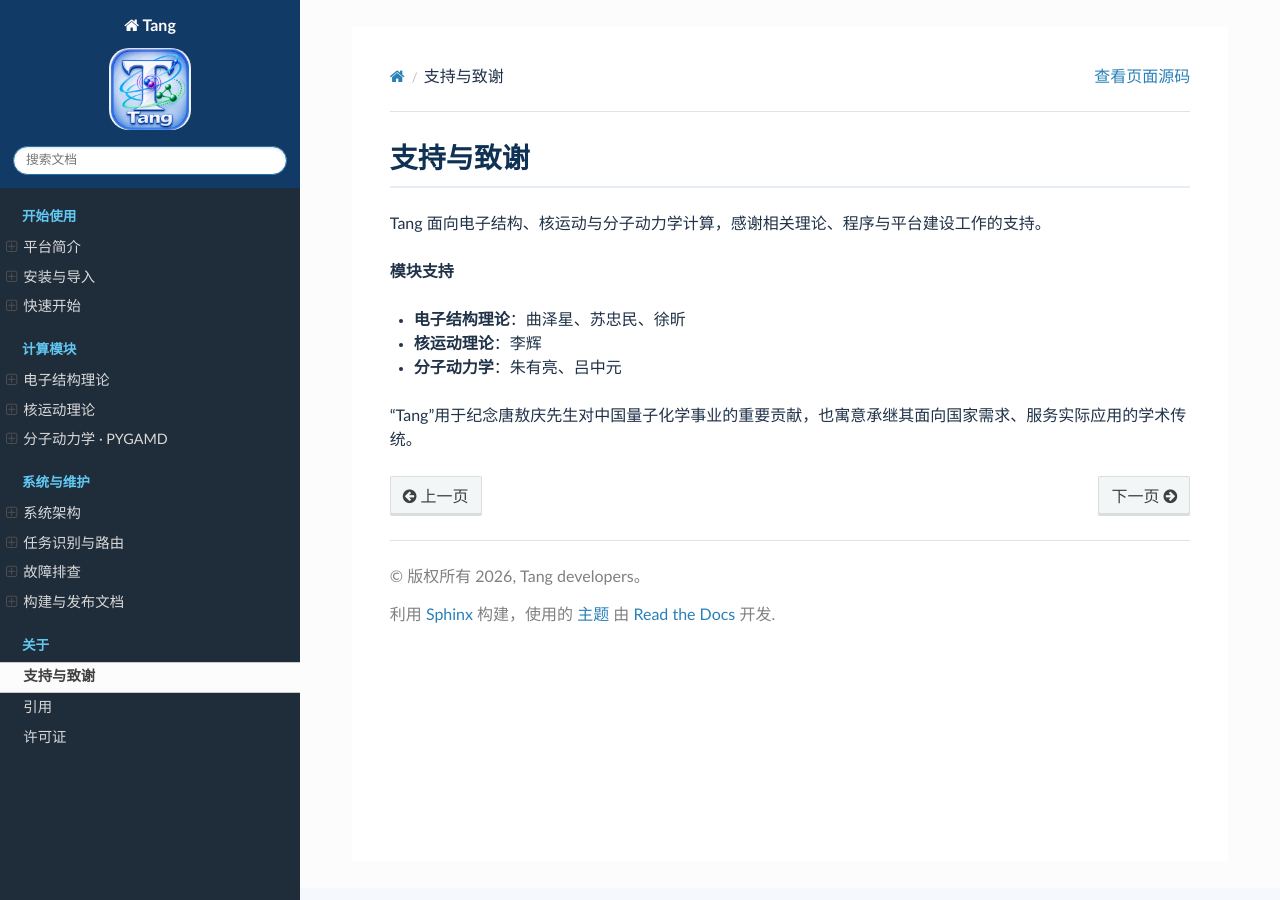
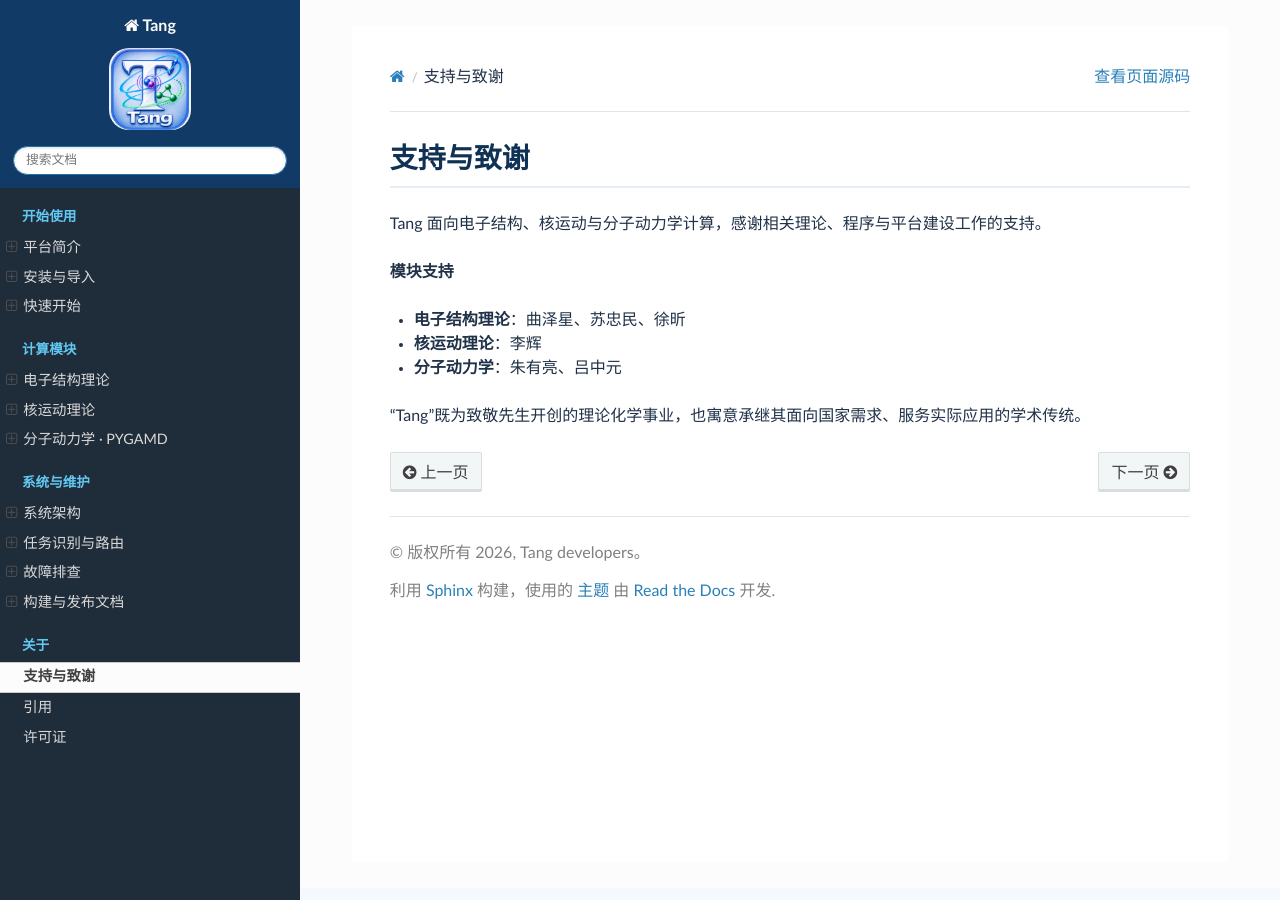
Before and after one commit to lhc007-sudo/Tang, a Sphinx documentation site: the page built from source/about/support.md, in a window 1280 px wide. Built offline with Sphinx 7.4.7 and the Read the Docs theme 3.1.0, drawn with Linux system fonts in a browser that asks for light colours.

Commit message:
更新支持网站文档

```diff
--- a/source/about/support.md
+++ b/source/about/support.md
@@ -9,4 +9,4 @@ Tang 面向电子结构、核运动与分子动力学计算，感谢相关理论
 - **分子动力学**：朱有亮、吕中元
 
 
-“Tang”用于纪念唐敖庆先生对中国量子化学事业的重要贡献，也寓意承继其面向国家需求、服务实际应用的学术传统。
+“Tang”既为致敬先生开创的理论化学事业，也寓意承继其面向国家需求、服务实际应用的学术传统。
```
